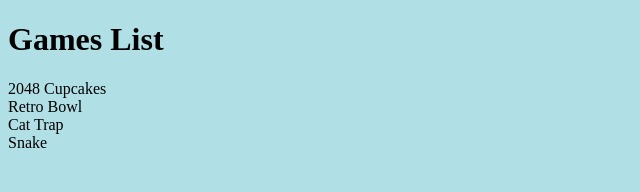
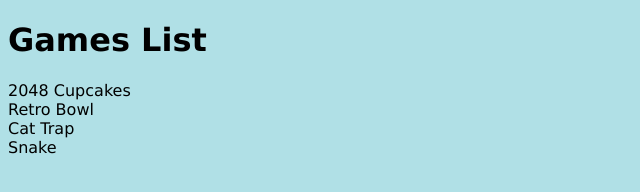
Before and after one commit to emersonzzz/oasis-notes, a plain HTML site: page index.html in a window 1280 px wide. Shown: the whole page, without its empty margins (0-640 px from the left). Drawn offline with Linux system fonts and the light colour scheme.

Commit message:
Update index.html

```diff
--- a/index.html
+++ b/index.html
@@ -3,8 +3,8 @@
 <html>
 <body>
 
-<h1>Games List</h1>
-<p>2048 Cupcakes<br>Retro Bowl<br>Cat Trap<br>Snake<br></p>
+<h1 style="font-family:verdana;">Games List</h1>
+<p style="font-family:verdana;">2048 Cupcakes<br>Retro Bowl<br>Cat Trap<br>Snake<br></p>
 
 </body>
 </html>
```
